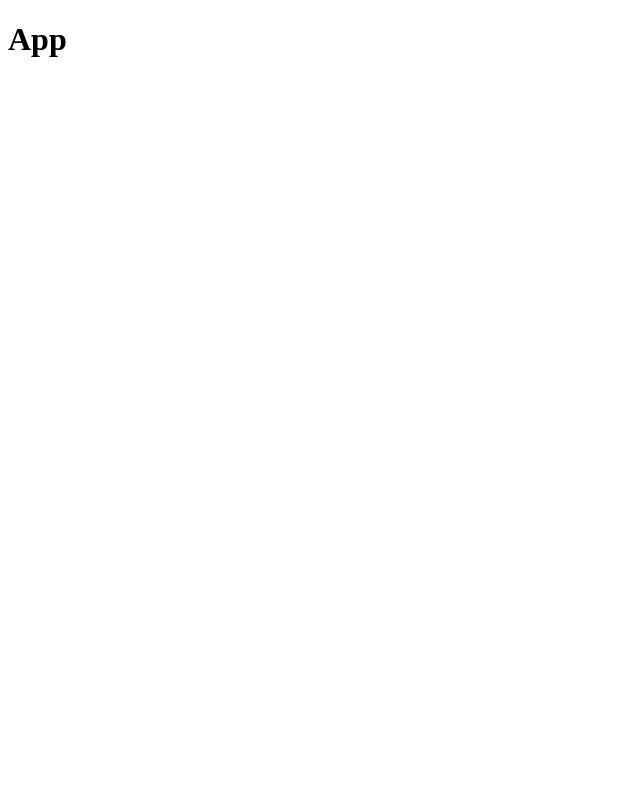
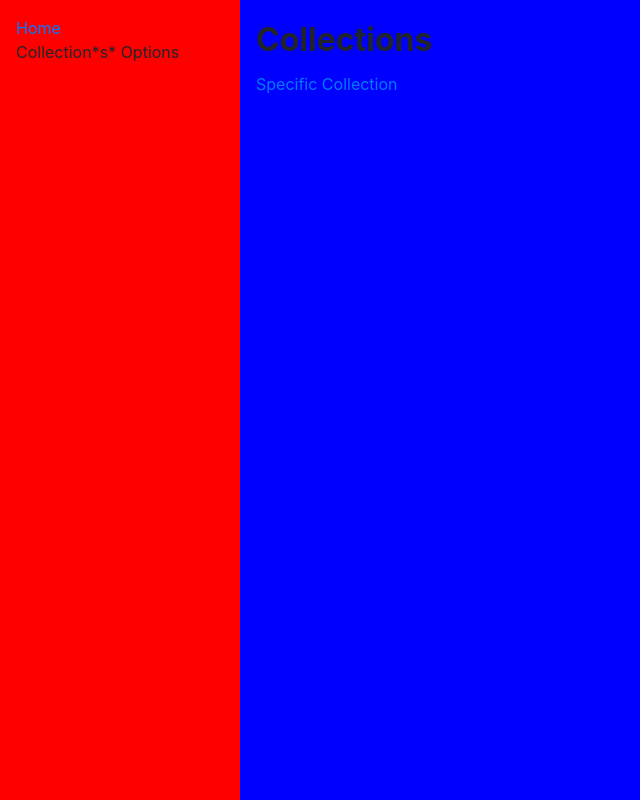
Before and after one commit to ilogan/fusion-path-planner, a React (Create React App) app: page / in a window 1280 px wide. Shown: the whole page, without its empty margins (0-640 px from the left). Built offline with nearby package versions, Linux system fonts and the light colour scheme.

Commit message:
Create basic navigation structure

```diff
--- a/package.json
+++ b/package.json
@@ -3,9 +3,13 @@
   "version": "0.1.0",
   "private": true,
   "dependencies": {
+    "@emotion/core": "^10.0.28",
+    "@emotion/styled": "^10.0.27",
+    "@reach/router": "^1.3.3",
     "@testing-library/jest-dom": "^4.2.4",
     "@testing-library/react": "^9.3.2",
     "@testing-library/user-event": "^7.1.2",
+    "bootstrap": "4.4.1",
     "react": "^16.13.1",
     "react-dom": "^16.13.1",
     "react-scripts": "3.4.1"
--- a/src/App.js
+++ b/src/App.js
@@ -1,11 +1,81 @@
-import React from 'react';
+/** @jsx jsx */
+import { jsx, css } from '@emotion/core';
+
+import styled from '@emotion/styled';
+import { Link, Router } from '@reach/router';
+
+const AppContainer = styled.div({
+  display: 'flex',
+});
+const Dashboard = styled.div({
+  padding: '1rem',
+  flexGrow: 5,
+  backgroundColor: 'blue',
+});
+
+const sidebar = css({
+  height: '100vh',
+  minWidth: '15rem',
+  padding: '1rem',
+  backgroundColor: 'red',
+});
 
 function App() {
   return (
+    <AppContainer>
+      <Sidebar />
+      <Dashboard>
+        <Router>
+          <CollectionList path="/" />
+          <CollectionHome path="/collection">
+            <Collection path=":id" />
+          </CollectionHome>
+        </Router>
+      </Dashboard>
+    </AppContainer>
+  );
+}
+
+function CollectionList() {
+  return (
     <div>
-      <h1>App</h1>
+      <h1>Collections</h1>
+      <Link to="/collection/1">Specific Collection</Link>
     </div>
   );
 }
 
+function CollectionHome({ children }) {
+  return <div>{children}</div>;
+}
+
+function Collection() {
+  return (
+    <div>
+      <nav>Navbar</nav>
+      <h1>Collection</h1>
+    </div>
+  );
+}
+
+function Sidebar() {
+  return (
+    <aside css={sidebar}>
+      <Link to="/">Home</Link>
+      <Router>
+        <CollectionListNav path="/" />
+        <CollectionNav path="/collection/:id" />
+      </Router>
+    </aside>
+  );
+}
+
+function CollectionListNav() {
+  return <div>Collection*s* Options</div>;
+}
+
+function CollectionNav() {
+  return <div>Collection Options</div>;
+}
+
 export default App;
--- a/src/index.js
+++ b/src/index.js
@@ -2,5 +2,6 @@ import React from 'react';
 import ReactDOM from 'react-dom';
 
 import App from './App';
+import 'bootstrap/dist/css/bootstrap-reboot.css';
 
 ReactDOM.render(<App />, document.getElementById('root'));
```
Also changed, not shown: 1 other file (tests, documents, lock files or other folders).
